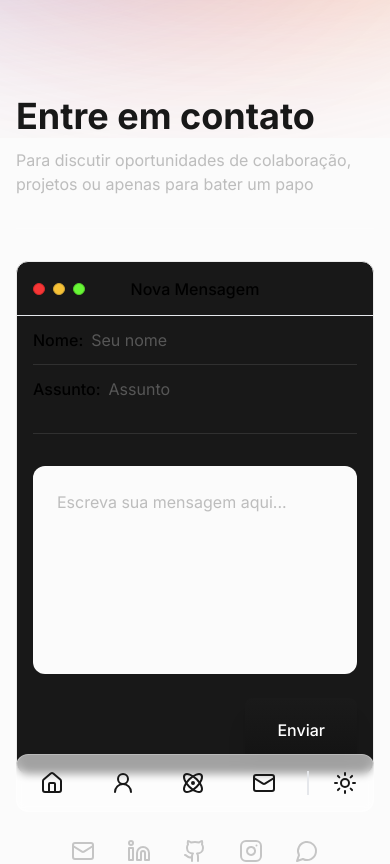
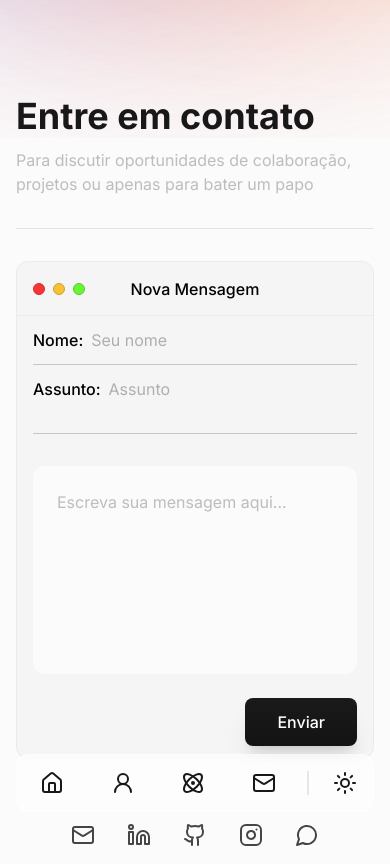
Before and after one commit to LeonardoWlopes/leonardolopes.tech, a Next.js app: page /contact in a window 390 px wide. Shown: the top 864 px of the page. Built offline with nearby package versions, Linux system fonts and the light colour scheme; no server answers.

Commit message:
feat: contact light theme

```diff
--- a/src/app/about/page.tsx
+++ b/src/app/about/page.tsx
@@ -34,7 +34,7 @@ export default function About() {
 				Quem eu sou e o que faço
 			</h2>
 
-			<hr className="my-8 border-white/10 md:my-16" />
+			<hr className="my-8 border-black/10 md:my-16 dark:border-white/10" />
 
 			<div className="grid gap-2 md:grid-cols-[2fr_1fr]">
 				<div className="mb-8 flex flex-col text-justify text-sm md:mb-0 sm:text-base">
--- a/src/app/contact/page.tsx
+++ b/src/app/contact/page.tsx
@@ -27,14 +27,14 @@ export default function Contact() {
 				para bater um papo
 			</h2>
 
-			<hr className="my-8 border-white/10 md:my-16" />
+			<hr className="my-8 border-black/10 md:my-16 dark:border-white/10" />
 
 			<Mail />
 
 			<div className="mt-16 flex items-center justify-center gap-8">
 				{CONTACT_LINKS.map(({ href, Icon }) => (
 					<Link
-						className="h-6 w-6 text-light-gray"
+						className="h-6 w-6 text-primary opacity-80"
 						key={href}
 						href={href}
 						target="_blank"
--- a/src/app/technologies/page.tsx
+++ b/src/app/technologies/page.tsx
@@ -56,7 +56,7 @@ export default function Tech() {
 				Linguagens, frameworks, ferramentas e outras coisas que eu uso
 			</h2>
 
-			<hr className="my-8 border-white/10 md:my-16" />
+			<hr className="my-8 border-black/10 md:my-16 dark:border-white/10" />
 
 			<div className="flex flex-col gap-8">
 				{CATEGORIES.map(({ name, category }) => {
--- a/src/components/mail.tsx
+++ b/src/components/mail.tsx
@@ -27,9 +27,9 @@ export function Mail() {
 	return (
 		<form
 			onSubmit={handleSubmit}
-			className="flex w-full flex-col overflow-hidden rounded-xl border border-card-border bg-onyx"
+			className="flex w-full flex-col overflow-hidden rounded-xl border border-card-border bg-card dark:bg-onyx"
 		>
-			<div className="relative flex h-[54px] items-center justify-center border-card-border/60 border-b p-4">
+			<div className="relative flex h-[54px] items-center justify-center border-card-border border-b p-4">
 				<div className="absolute left-4 flex items-center gap-2">
 					<div className="h-3 w-3 rounded-full border border-[#D62929] bg-[#F63636]" />
 					<div className="h-3 w-3 rounded-full border border-[#CEA435] bg-[#F6C136]" />
@@ -49,6 +49,7 @@ export function Mail() {
 					>
 						Nome:
 					</label>
+
 					<input
 						className="w-full border-none bg-inherit text-medium-gray outline-none placeholder:text-medium-gray/60"
 						type="text"
@@ -60,7 +61,7 @@ export function Mail() {
 					/>
 				</div>
 
-				<hr className="my-3 border-white/10" />
+				<hr className="my-3 border-light-gray dark:border-white/10" />
 
 				<div className="flex w-full items-center">
 					<label
@@ -80,7 +81,7 @@ export function Mail() {
 					/>
 				</div>
 
-				<hr className="my-8 border-white/10" />
+				<hr className="my-8 border-light-gray dark:border-white/10" />
 
 				<textarea
 					className="mb-6 h-52 w-full resize-none rounded-xl bg-main-bg p-6 font-normal text-base text-secondary outline-card-border sm:h-80 placeholder:text-medium-gray"
@@ -90,7 +91,7 @@ export function Mail() {
 					required
 				/>
 
-				<Button className="self-end" type="submit">
+				<Button className="self-end py-3" type="submit">
 					Enviar
 				</Button>
 			</div>
```
